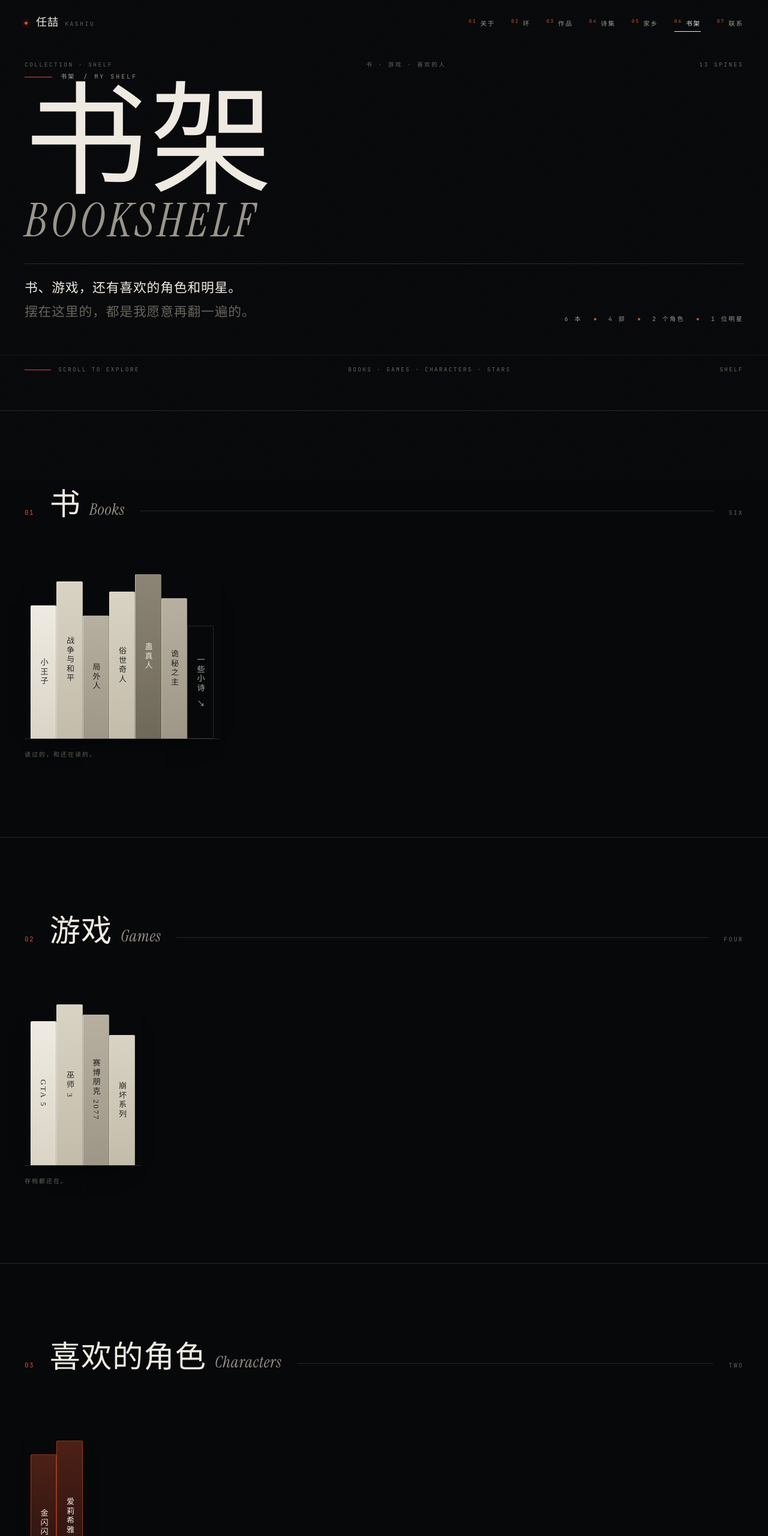
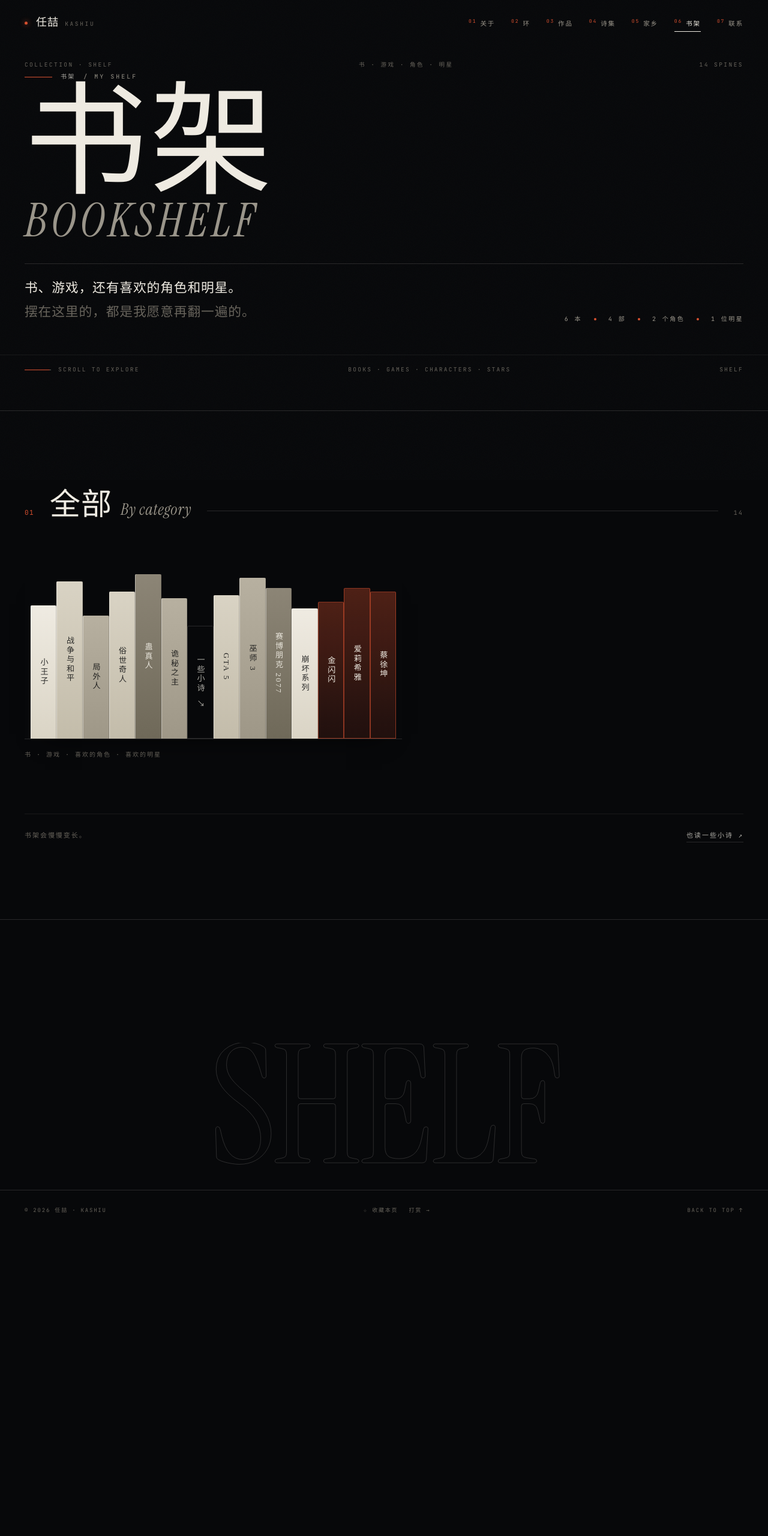
Before and after one commit to kashiudouglas/Kashiu, a plain HTML site: page shelf.html in a window 1280 px wide. Shown: the top 2560 px of the page at 60% size. After the commit the page ends 2183 px from the top, so only its background shows below. Drawn offline with Linux system fonts and the light colour scheme.

Commit message:
feat: 合并书架分类排列并修复收款码缺图状态

```diff
--- a/assets/interact.css
+++ b/assets/interact.css
@@ -110,6 +110,7 @@
 .qr-img{position:relative;aspect-ratio:1/1;border:1px solid var(--line);border-radius:10px;overflow:hidden;background:rgba(239,235,226,.04);display:flex;align-items:center;justify-content:center}
 .qr-img img{width:100%;height:100%;object-fit:cover}
 .qr-img .qr-ph{display:none;font-family:var(--cn);font-size:clamp(13px,1.5vw,15px);color:var(--muted);letter-spacing:.12em;line-height:1.9;text-align:center}
+.qr-img.placeholder img{display:none}
 .qr-img.placeholder .qr-ph{display:block}
 .qr figcaption{margin-top:10px;font-family:var(--mono);font-size:9px;letter-spacing:.2em;color:var(--dim);text-transform:uppercase}
 .wallet{border-top:1px solid var(--line);padding-top:18px}
--- a/shelf.html
+++ b/shelf.html
@@ -4,11 +4,11 @@
 <meta charset="UTF-8">
 <meta name="viewport" content="width=device-width, initial-scale=1.0">
 <meta name="theme-color" content="#07080A">
-<meta name="description" content="任喆（Kashiu）的书架：小王子、战争与和平、局外人、俗世奇人、蛊真人、诡秘之主，以及 GTA 5、巫师 3、赛博朋克 2077 和崩坏。">
+<meta name="description" content="任喆（Kashiu）的书架：喜欢的书、游戏、角色与明星，按种类放在同一层书架上。">
 <title>书架 · SHELF | Kashiu</title>
 <link rel="icon" href="assets/favicon.svg" type="image/svg+xml">
 <meta property="og:title" content="书架 · SHELF | Kashiu">
-<meta property="og:description" content="书、游戏，还有一些喜欢的人。">
+<meta property="og:description" content="书、游戏，还有喜欢的角色和明星。">
 <meta property="og:type" content="website">
 <meta property="og:site_name" content="Kashiu">
 <meta property="og:url" content="https://kashiudouglas.github.io/Kashiu/shelf.html">
@@ -152,9 +152,8 @@ body.menu-open{overflow:hidden}
   .menu-toggle{display:block}
   .hero-sub{grid-template-columns:1fr;gap:30px}
   .hero-meta{justify-content:flex-start}
-  .shelf{height:170px;overflow-x:auto;overflow-y:hidden;scrollbar-width:none}
-  .shelf::-webkit-scrollbar{display:none}
-  .spine{--w:38px;flex:none;padding:12px 0}
+  .shelf{height:170px}
+  .spine{--w:clamp(20px,6.5vw,38px);flex:0 1 auto;min-width:0;padding:12px 0}
   .spine:hover,.spine:focus-visible{transform:translateY(-10px) scale(1.02)}
 }
 @media (max-width:640px){
@@ -163,7 +162,7 @@ body.menu-open{overflow:hidden}
   .hero-top-meta .wrap span:nth-child(2){display:none}
   .hero-title{font-size:clamp(64px,20vw,110px)}
   .shelf{height:150px}
-  .spine{--w:34px;font-size:11px}
+  .spine{font-size:10px;letter-spacing:.12em}
 }
 @media (prefers-reduced-motion:reduce){
   html{scroll-behavior:auto}
@@ -227,8 +226,8 @@ body.menu-open{overflow:hidden}
     <div class="hero-top-meta">
       <div class="wrap">
         <span>Collection · Shelf</span>
-        <span>书 · 游戏 · 喜欢的人</span>
-        <span>13 Spines</span>
+        <span>书 · 游戏 · 角色 · 明星</span>
+        <span>14 Spines</span>
       </div>
     </div>
 
@@ -257,13 +256,13 @@ body.menu-open{overflow:hidden}
     <div class="wrap">
       <div class="sec-head reveal">
         <span class="sec-no">01</span>
-        <h2 class="sec-title">书<em>Books</em></h2>
+        <h2 class="sec-title">全部<em>By category</em></h2>
         <span class="sec-line"></span>
-        <span class="sec-note">Six</span>
+        <span class="sec-note">14</span>
       </div>
 
       <div class="shelf-wrap reveal">
-        <div class="shelf" style="--n:7">
+        <div class="shelf" aria-label="书、游戏、喜欢的角色和明星，按种类依次排列">
           <span class="spine" style="--h:78%" title="小王子">小王子</span>
           <span class="spine" style="--h:92%" title="战争与和平">战争与和平</span>
           <span class="spine" style="--h:72%" title="局外人">局外人</span>
@@ -271,65 +270,15 @@ body.menu-open{overflow:hidden}
           <span class="spine" style="--h:96%" title="蛊真人">蛊真人</span>
           <span class="spine" style="--h:82%" title="诡秘之主">诡秘之主</span>
           <a class="spine link" style="--h:66%" href="poetry.html" title="一些小诗">一些小诗 &nbsp;↗</a>
-        </div>
-        <p class="shelf-note">读过的，和还在读的。</p>
-      </div>
-    </div>
-  </section>
-
-  <section class="section" id="games">
-    <div class="wrap">
-      <div class="sec-head reveal">
-        <span class="sec-no">02</span>
-        <h2 class="sec-title">游戏<em>Games</em></h2>
-        <span class="sec-line"></span>
-        <span class="sec-note">Four</span>
-      </div>
-
-      <div class="shelf-wrap reveal">
-        <div class="shelf" style="--n:4">
           <span class="spine" style="--h:84%" title="侠盗猎车手 V">GTA 5</span>
           <span class="spine" style="--h:94%" title="巫师 3：狂猎">巫师 3</span>
           <span class="spine" style="--h:88%" title="赛博朋克 2077">赛博朋克 2077</span>
           <span class="spine" style="--h:76%" title="崩坏系列">崩坏系列</span>
-        </div>
-        <p class="shelf-note">存档都还在。</p>
-      </div>
-    </div>
-  </section>
-
-  <section class="section" id="figures">
-    <div class="wrap">
-      <div class="sec-head reveal">
-        <span class="sec-no">03</span>
-        <h2 class="sec-title">喜欢的角色<em>Characters</em></h2>
-        <span class="sec-line"></span>
-        <span class="sec-note">Two</span>
-      </div>
-
-      <div class="shelf-wrap reveal">
-        <div class="shelf" style="--n:3">
           <span class="spine fig" style="--h:80%" title="金闪闪">金闪闪</span>
           <span class="spine fig" style="--h:88%" title="爱莉希雅">爱莉希雅</span>
-        </div>
-        <p class="shelf-note">虚构的，但喜欢是真的。</p>
-      </div>
-    </div>
-  </section>
-
-  <section class="section" id="stars">
-    <div class="wrap">
-      <div class="sec-head reveal">
-        <span class="sec-no">04</span>
-        <h2 class="sec-title">喜欢的明星<em>Stars</em></h2>
-        <span class="sec-line"></span>
-        <span class="sec-note">One</span>
-      </div>
-
-      <div class="shelf-wrap reveal">
-        <div class="shelf" style="--n:1">
           <span class="spine fig" style="--h:86%" title="蔡徐坤">蔡徐坤</span>
         </div>
+        <p class="shelf-note">书 · 游戏 · 喜欢的角色 · 喜欢的明星</p>
       </div>
 
       <div class="outro">
```
Also changed, not shown: index.html (+2 -2 lines).
